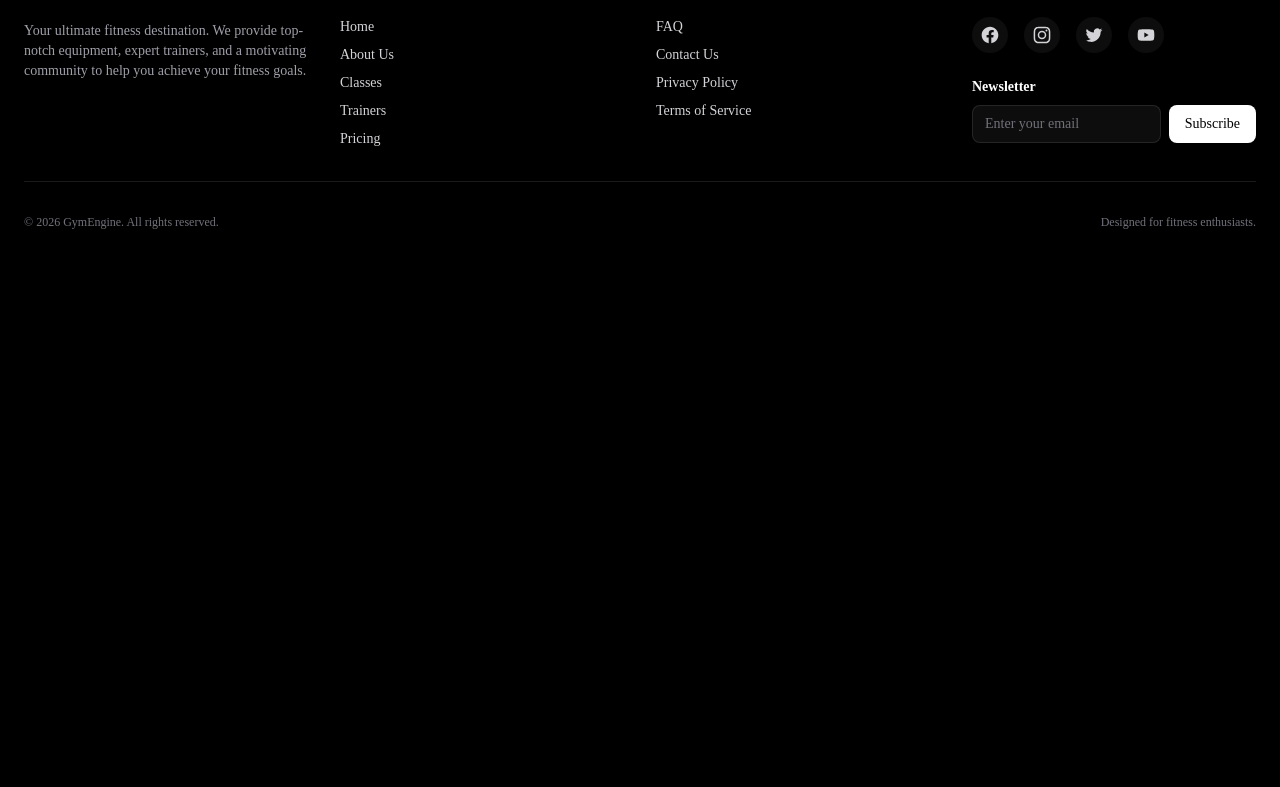
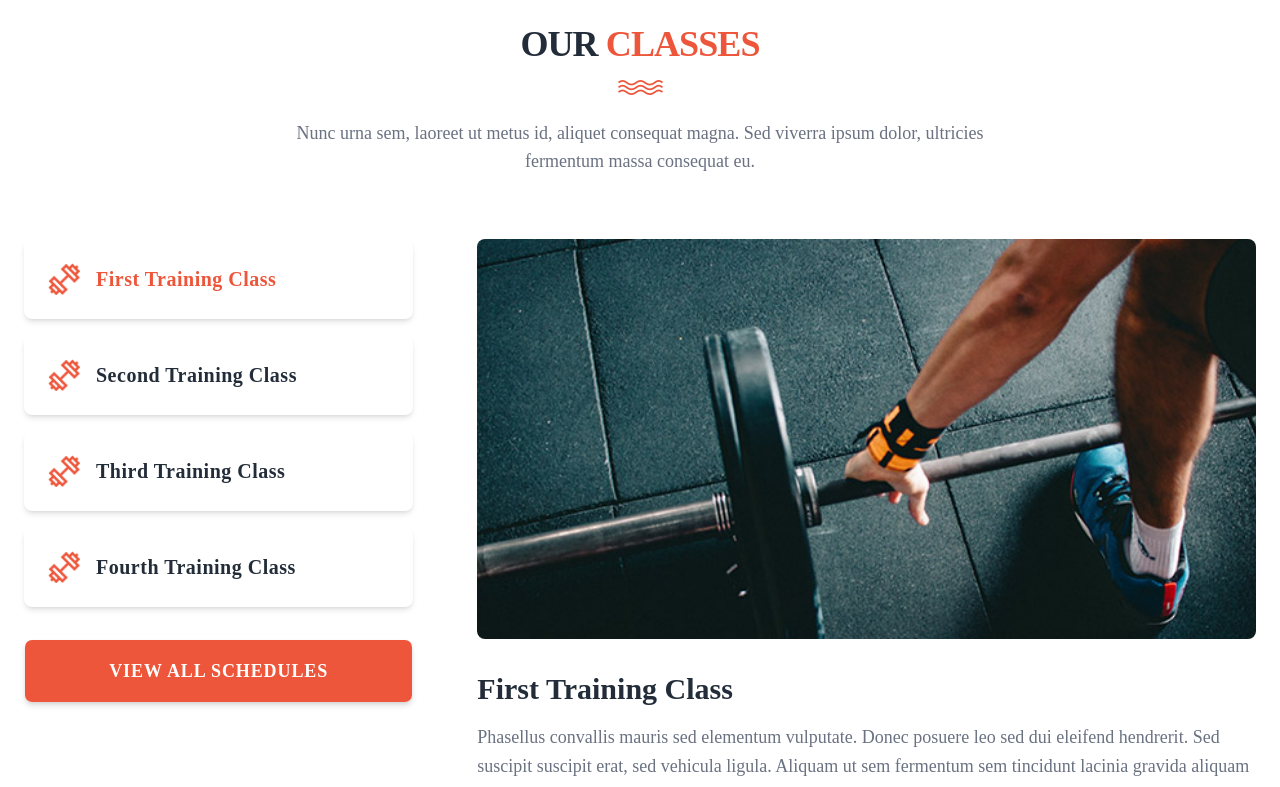
Before and after one commit to tuhin360/Gym-Engine-Client, a Next.js app: page / in a window 1280 px wide. Shown: the part 2106-2893 px from the top of the page. Before the commit the page ends 2384 px from the top, so only its background shows below. Built offline with nearby package versions, Linux system fonts and the light colour scheme.

Commit message:
our class section added

```diff
--- a/src/app/page.tsx
+++ b/src/app/page.tsx
@@ -1,6 +1,8 @@
 import { Banner } from "@/components/Home/banner";
+import { OurClasses } from "@/components/Home/our-classes";
 import { ChooseProgram } from "@/components/Home/choose-program";
 import { Cta } from "@/components/Home/cta";
+
 
 export default function Home() {
   return (
@@ -8,6 +10,8 @@ export default function Home() {
       <Banner />
       <ChooseProgram />
       <Cta />
+      <OurClasses />
+
     </>
   );
 }
--- /dev/null
+++ b/src/components/Home/our-classes.tsx
@@ -0,0 +1,109 @@
+"use client";
+
+import { useState } from "react";
+import Image from "next/image";
+import { Button } from "@/components/ui/button";
+
+const classesData = [
+  {
+    title: "First Training Class",
+    image: "/assets/training-image-01.jpg",
+    description: "Phasellus convallis mauris sed elementum vulputate. Donec posuere leo sed dui eleifend hendrerit. Sed suscipit suscipit erat, sed vehicula ligula. Aliquam ut sem fermentum sem tincidunt lacinia gravida aliquam nunc. Morbi quis erat imperdiet, molestie nunc ut, accumsan diam.",
+  },
+  {
+    title: "Second Training Class",
+    image: "/assets/training-image-02.jpg",
+    description: "Integer dapibus, est vel dapibus mattis, sem mauris luctus leo, nec rutrum mauris diam eu magna. Quisque in tempor libero. Proin vitae est eget ligula congue condimentum. Suspendisse eu diam sed elit eleifend scelerisque id id nisl.",
+  },
+  {
+    title: "Third Training Class",
+    image: "/assets/training-image-03.jpg",
+    description: "Fusce laoreet malesuada rhoncus. Donec ultricies diam tortor, id auctor neque facilisis eget. Fusce in dolor elementum, tincidunt arcu sit amet, gravida velit. Nulla facilisi. Sed non mi est. In varius diam eu facilisis venenatis.",
+  },
+  {
+    title: "Fourth Training Class",
+    image: "/assets/training-image-04.jpg",
+    description: "Pellentesque habitant morbi tristique senectus et netus et malesuada fames ac turpis egestas. Aenean ultrices elementum est, nec interdum mauris imperdiet in. Ut fermentum fermentum sem, vel rhoncus magna porta sed.",
+  },
+];
+
+export function OurClasses() {
+  const [activeTab, setActiveTab] = useState(0);
+
+  return (
+    <section className="py-24 bg-white" id="our-classes">
+      <div className="container mx-auto px-4 md:px-6">
+        <div className="text-center max-w-3xl mx-auto mb-16">
+          <h2 className="text-3xl md:text-4xl font-extrabold uppercase tracking-tight mb-4 text-[#232d39]">
+            Our <span className="text-[#ed563b]">Classes</span>
+          </h2>
+          <div className="flex justify-center mb-6">
+            <Image src="/assets/line-dec.png" width={45} height={10} alt="Line decoration" />
+          </div>
+          <p className="text-gray-500 text-lg">
+            Nunc urna sem, laoreet ut metus id, aliquet consequat magna. Sed viverra ipsum dolor, ultricies fermentum massa consequat eu.
+          </p>
+        </div>
+
+        <div className="flex flex-col lg:flex-row gap-10 lg:gap-16">
+          {/* Left Column: Tabs */}
+          <div className="w-full lg:w-1/3 flex flex-col gap-6">
+            <div className="flex flex-col gap-4">
+              {classesData.map((item, index) => (
+                <button
+                  key={index}
+                  onClick={() => setActiveTab(index)}
+                  className={`flex items-center gap-4 p-6 rounded-md shadow-md transition-all duration-300 text-left bg-white ${
+                    activeTab === index
+                      ? "text-[#ed563b] shadow-lg"
+                      : "text-[#232d39] hover:text-[#ed563b]"
+                  }`}
+                >
+                  <Image
+                    src="/assets/tabs-first-icon.png"
+                    width={32}
+                    height={32}
+                    alt="Class Icon"
+                    className="object-contain"
+                  />
+                  <span className="text-xl font-bold tracking-wide">
+                    {item.title}
+                  </span>
+                </button>
+              ))}
+            </div>
+
+            <Button className="w-full h-16 text-lg font-bold uppercase tracking-wider bg-[#ed563b] hover:bg-[#d5482e] text-white shadow-md rounded-md mt-2">
+              View All Schedules
+            </Button>
+          </div>
+
+          {/* Right Column: Tab Content */}
+          <div className="w-full lg:w-2/3">
+            <div className="flex flex-col animate-in fade-in zoom-in-95 duration-300">
+              <div className="relative w-full h-[300px] md:h-[400px] rounded-md overflow-hidden mb-8">
+                <Image
+                  src={classesData[activeTab].image}
+                  alt={classesData[activeTab].title}
+                  fill
+                  className="object-cover"
+                />
+              </div>
+              <h3 className="text-2xl md:text-3xl font-bold text-[#232d39] mb-4">
+                {classesData[activeTab].title}
+              </h3>
+              <p className="text-gray-500 leading-relaxed mb-8 text-base md:text-lg">
+                {classesData[activeTab].description}
+              </p>
+              <div>
+                <Button className="h-12 px-8 bg-[#ed563b] hover:bg-[#d5482e] text-white uppercase tracking-wider font-semibold text-sm">
+                  View Schedule
+                </Button>
+              </div>
+            </div>
+          </div>
+        </div>
+      </div>
+    </section>
+  );
+}
```
